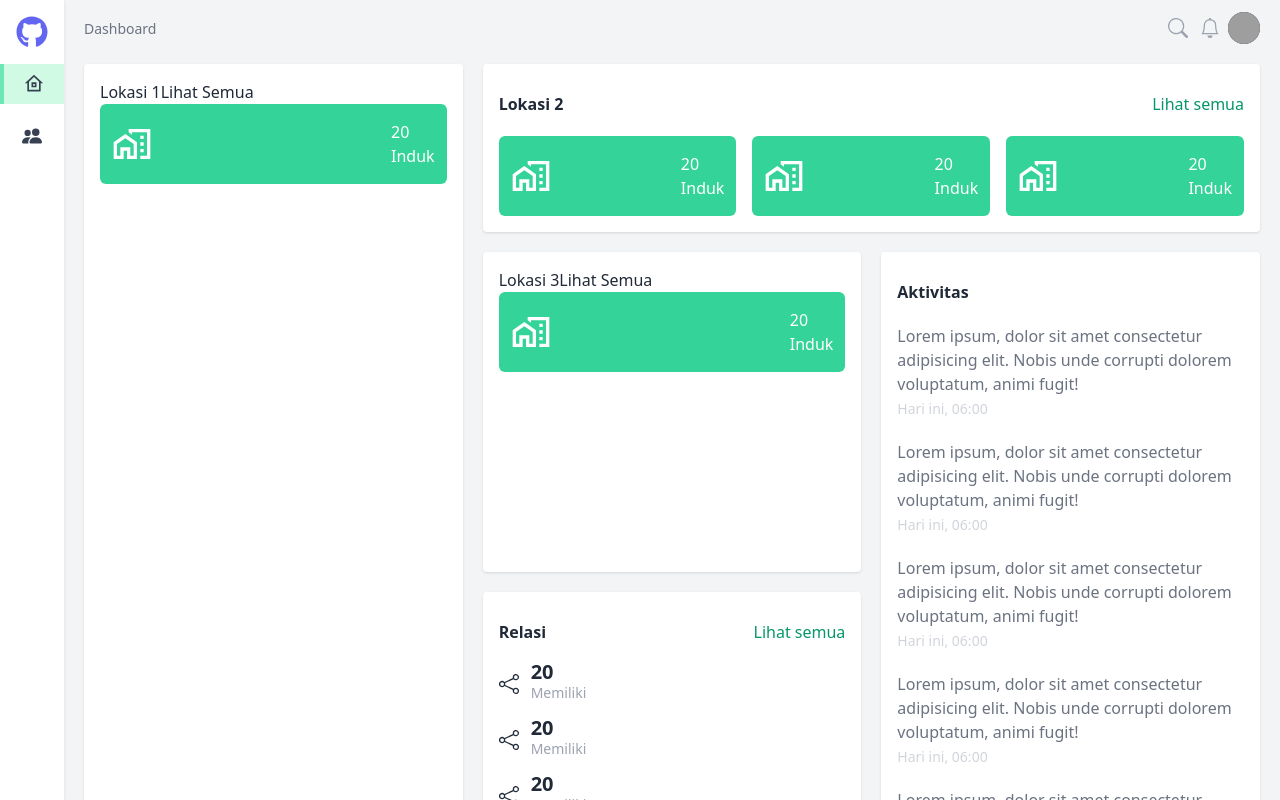
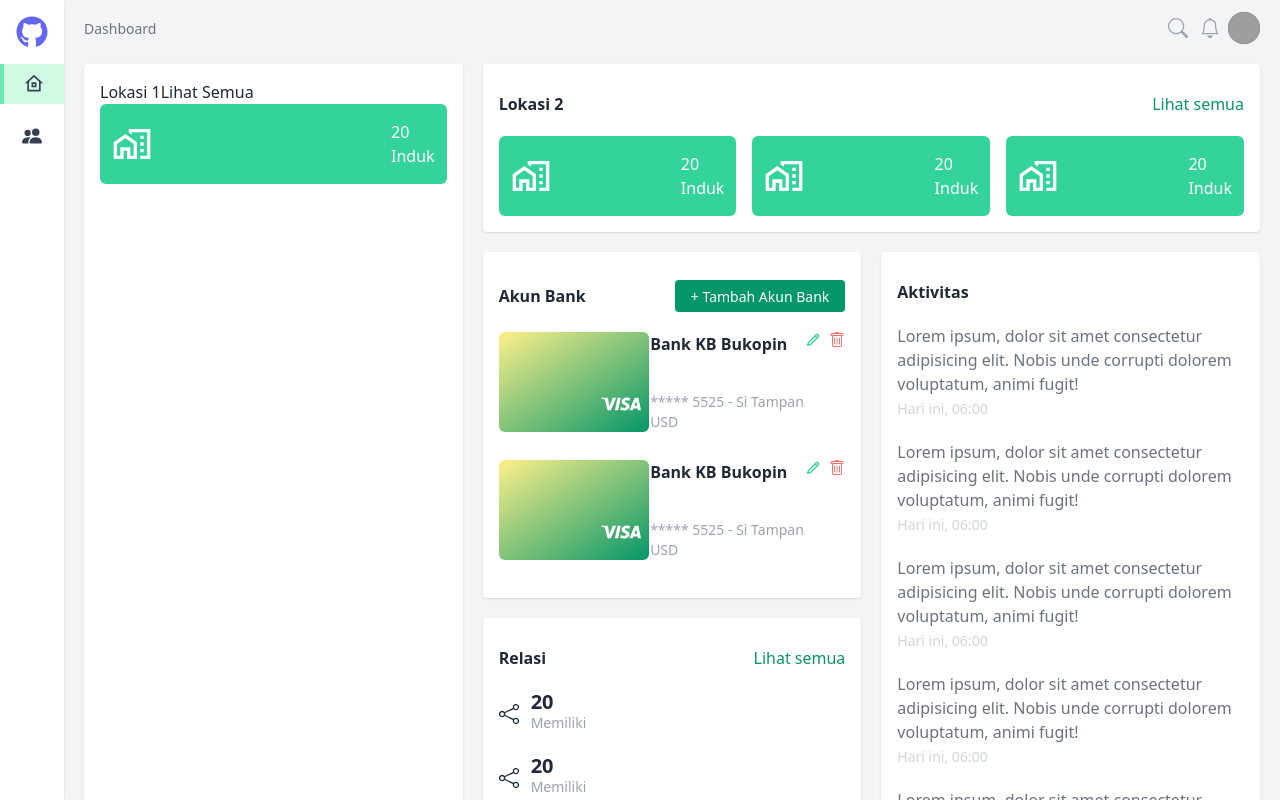
Before and after one commit to evriyanaindrasaputra/react-dashboard, a React (Vite) app: page /dashboard/home in a window 1280 px wide. Shown: the top 800 px of the page. Built offline with nearby package versions, Linux system fonts and the light colour scheme; no server answers; grey boxes are pictures that could not be loaded.

Commit message:
feat: card akun bank

```diff
--- a/src/pages/dashboard/index.tsx
+++ b/src/pages/dashboard/index.tsx
@@ -1,7 +1,9 @@
 import React from 'react'
 import HeaderDashboard from '~/components/header-dashboard'
 import { MdOutlineMapsHomeWork } from 'react-icons/md'
-import { BsShare } from 'react-icons/bs'
+import { BsShare, BsTrash } from 'react-icons/bs'
+import { BiPencil } from 'react-icons/bi'
+import { SiVisa } from 'react-icons/si'
 import { Link } from 'react-router-dom'
 
 const Dashboard = () => {
@@ -58,16 +60,51 @@ const Dashboard = () => {
           </ol>
         </div>
         <div className="bg-white shadow rounded p-4">
-          <header>
-            <span>Lokasi 3</span>
-            <span>Lihat Semua</span>
+          <header className="flex items-center justify-between py-3">
+            <span className="font-semibold">Akun Bank</span>
+            <button className=" bg-emerald-600 py-1 px-4 rounded transition-transform ease-in hover:scale-105 duration-150  ">
+              <span className="text-white text-sm">+ Tambah Akun Bank</span>
+            </button>
           </header>
-          <ol>
-            <li className="bg-emerald-400 rounded-md px-3 py-4 flex items-center justify-between text-white">
-              <MdOutlineMapsHomeWork className=" w-10 h-10" />
-              <div>
-                <p>20</p>
-                <p>Induk</p>
+          <ol className=" space-y-7 mt-2">
+            <li className="flex items-start justify-between h-[100px]">
+              <div className=" flex items-end justify-end p-2 w-[150px] h-full rounded-md bg-gradient-to-br from-yellow-200  to-emerald-600">
+                <SiVisa className="w-10 h-10 text-white" />
+              </div>
+              <div className="flex flex-col h-full justify-between">
+                <p className="font-bold">Bank KB Bukopin</p>
+                <div className=" text-gray-400 text-sm">
+                  <p>***** 5525 - Si Tampan</p>
+                  <p className=" uppercase">USD</p>
+                </div>
+              </div>
+              <div className='flex items-center space-x-2'>
+                <button>
+                  <BiPencil className="w-4 h-4 text-emerald-400" />
+                </button>
+                <button>
+                  <BsTrash className="w-4 h-4 text-red-400" />
+                </button>
+              </div>
+            </li>
+            <li className="flex items-start justify-between h-[100px]">
+              <div className=" flex items-end justify-end p-2 w-[150px] h-full rounded-md bg-gradient-to-br from-yellow-200  to-emerald-600">
+                <SiVisa className="w-10 h-10 text-white" />
+              </div>
+              <div className="flex flex-col h-full justify-between">
+                <p className="font-bold">Bank KB Bukopin</p>
+                <div className=" text-gray-400 text-sm">
+                  <p>***** 5525 - Si Tampan</p>
+                  <p className=" uppercase">USD</p>
+                </div>
+              </div>
+              <div className='flex items-center space-x-2'>
+                <button>
+                  <BiPencil className="w-4 h-4 text-emerald-400" />
+                </button>
+                <button>
+                  <BsTrash className="w-4 h-4 text-red-400" />
+                </button>
               </div>
             </li>
           </ol>
@@ -97,18 +134,14 @@ const Dashboard = () => {
               <p className=" text-base break-words text-gray-500 ">Lorem ipsum, dolor sit amet consectetur adipisicing elit. Nobis unde corrupti dolorem voluptatum, animi fugit!</p>
               <span className=" text-sm text-gray-300">Hari ini, 06:00</span>
             </li>
-            <li>
-              <p className=" text-base break-words text-gray-500 ">Lorem ipsum, dolor sit amet consectetur adipisicing elit. Nobis unde corrupti dolorem voluptatum, animi fugit!</p>
-              <span className=" text-sm text-gray-300">Hari ini, 06:00</span>
-            </li>
           </ol>
         </div>
-        <div className="bg-white shadow rounded p-4 max-h-64">
+        <div className="bg-white shadow rounded p-4">
           <header className="flex items-center justify-between py-3">
             <span className="font-semibold">Relasi</span>
             <Link to="/dashboard/home" className=" text-emerald-600 text-base">Lihat semua</Link>
           </header>
-          <ol className="mt-2 space-y-4">
+          <ol className="mt-3 space-y-6">
             <li className="flex items-center space-x-3">
               <BsShare className="w-5 h-5" />
               <div>
```
